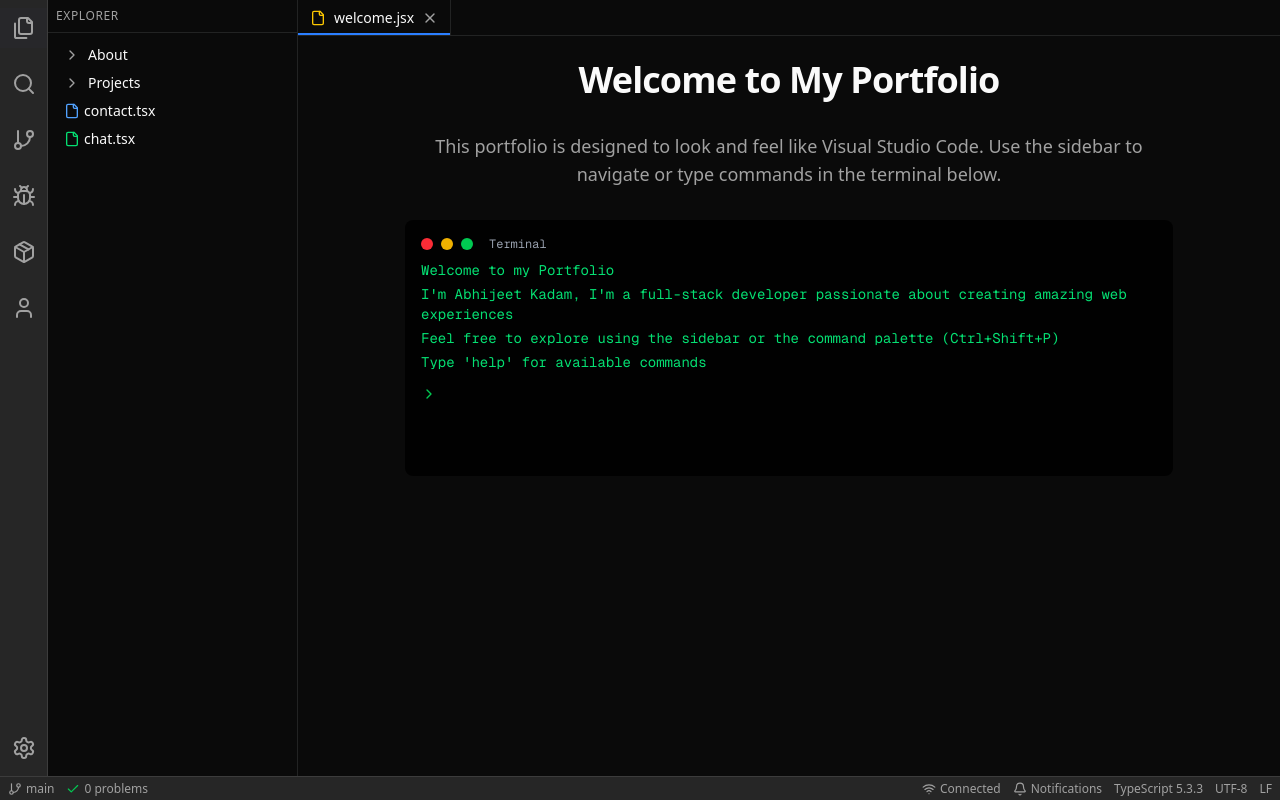
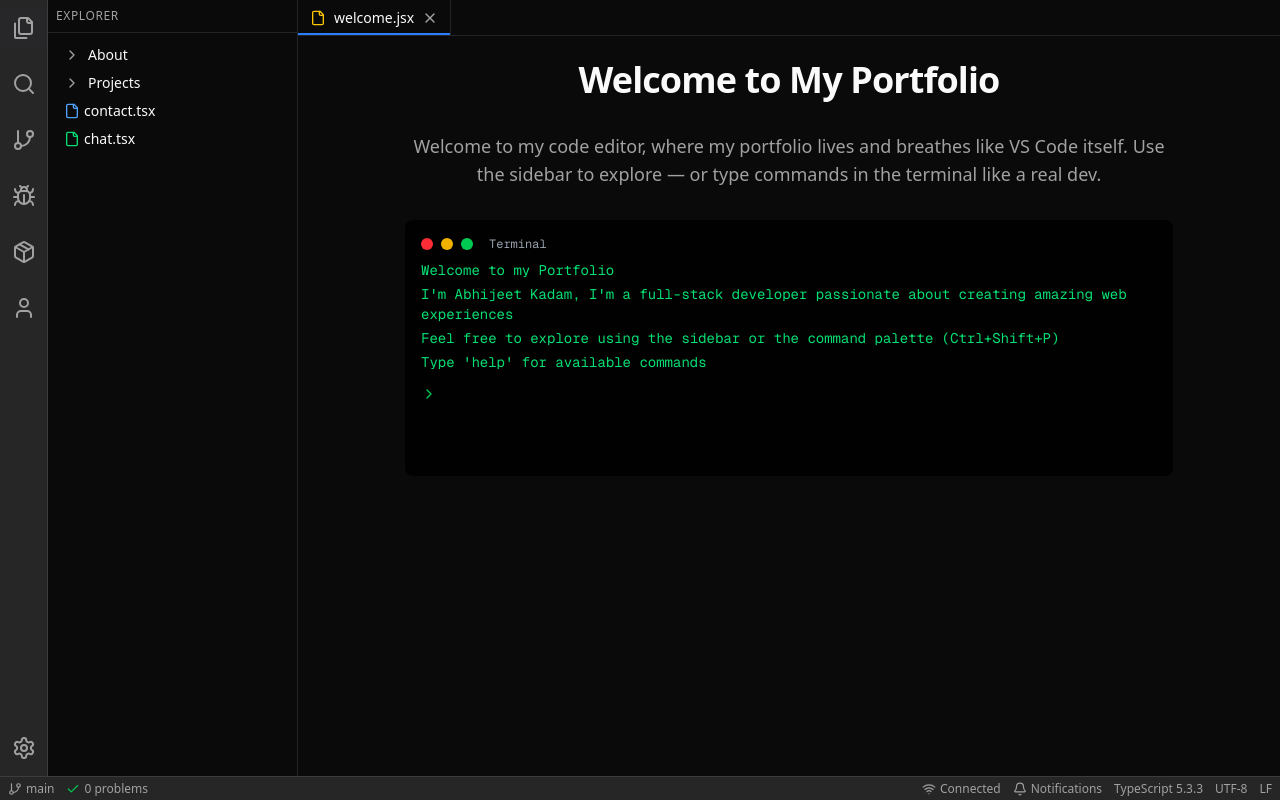
Before and after one commit to abhijeet8080/Abhijeet_Kadam, a Next.js app: page / in a window 1280 px wide. Built offline with nearby package versions, Linux system fonts and the light colour scheme.

Commit message:
change in title and description of portfolio

```diff
--- a/app/layout.tsx
+++ b/app/layout.tsx
@@ -15,8 +15,8 @@ const geistMono = Geist_Mono({
 });
 
 export const metadata: Metadata = {
-  title: "Abhijeet Kadam Portfolio",
-  description: "A VS Code-themed developer portfolio",
+  title: "Abhijeet Kadam — Engineer, Builder, Creator",
+  description: "Explore the tabs of my dev journey, one project at a time",
   icons: {
     icon: [
       { url: '/favicon.ico' }
--- a/app/page.tsx
+++ b/app/page.tsx
@@ -42,8 +42,10 @@ export default function Home() {
           </h1>
 
           <p className="text-lg text-muted-foreground text-center max-w-3xl">
-            This portfolio is designed to look and feel like Visual Studio Code.
-            Use the sidebar to navigate or type commands in the terminal below.
+            Welcome to my code editor, where my portfolio lives and breathes like VS Code itself.
+            Use the sidebar to explore — or type commands in the terminal like a real dev.
+
+
           </p>
 
           <div className="w-full max-w-3xl">
```
